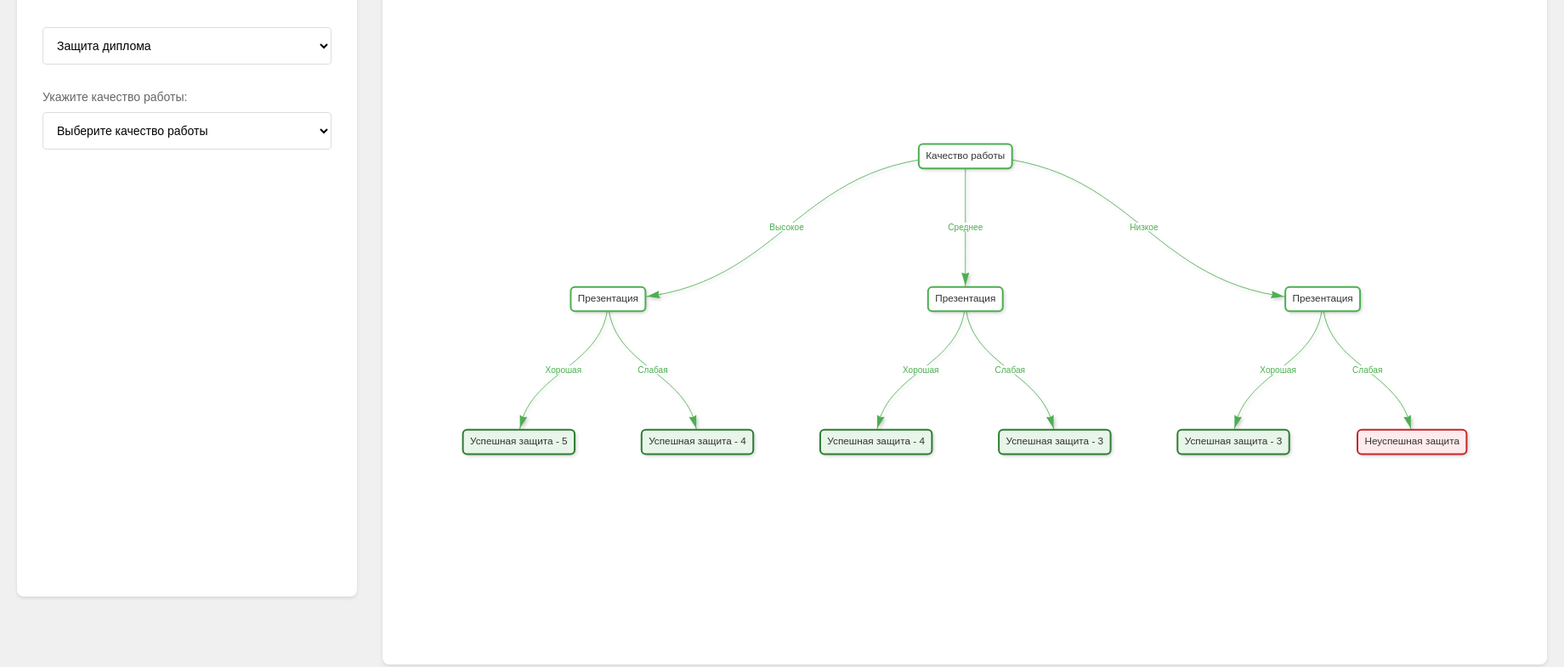
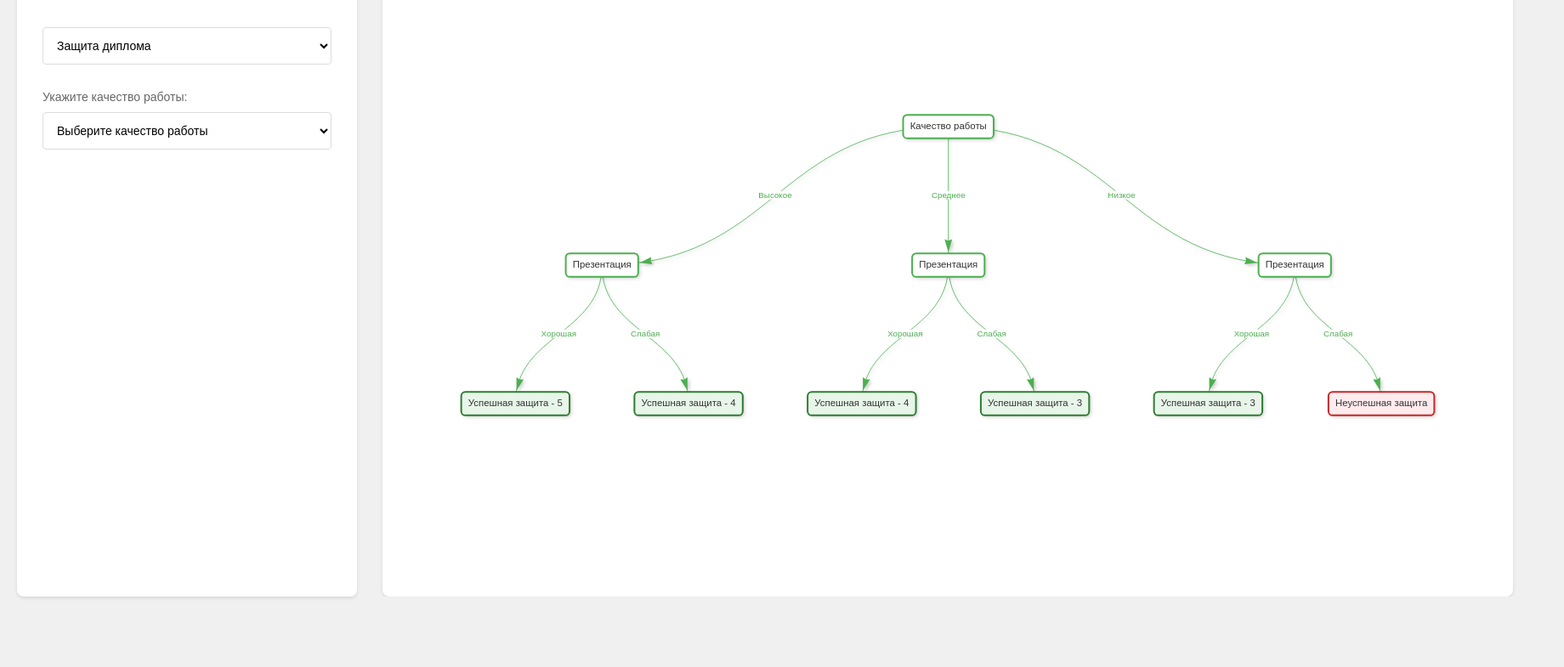
Before and after one commit to ArtemiyMitsel/ArtemiyMitsel.github.io, a plain HTML site: page index.html in a window 1280 px wide. Shown: the part 98-883 px from the top of the page at 85% size, 1840 px wide, since content can reach past the window. After the commit the page ends 800 px from the top, so only its background shows below. Drawn offline with Linux system fonts and the light colour scheme.

```diff
--- a/index.html
+++ b/index.html
@@ -13,6 +13,8 @@
             padding: 20px;
             background-color: #f0f0f0;
             min-width: 1800px;
+            height: 100vh;
+            box-sizing: border-box;
         }
 
         .tree-selector {
@@ -33,6 +35,7 @@
             display: grid;
             grid-template-columns: 400px 1fr;
             gap: 30px;
+            height: calc(100vh - 40px);
         }
 
         .control-panel {
@@ -52,14 +55,13 @@
             border-radius: 8px;
             box-shadow: 0 2px 4px rgba(0, 0, 0, 0.1);
             overflow: hidden;
-            min-height: 800px;
+            height: calc(100vh - 80px);
             position: relative;
-            width: calc(100% - 60px);
         }
 
         #treeContainer {
             width: 100%;
-            height: 800px;
+            height: 100%;
             background: #fff;
         }
 
```
